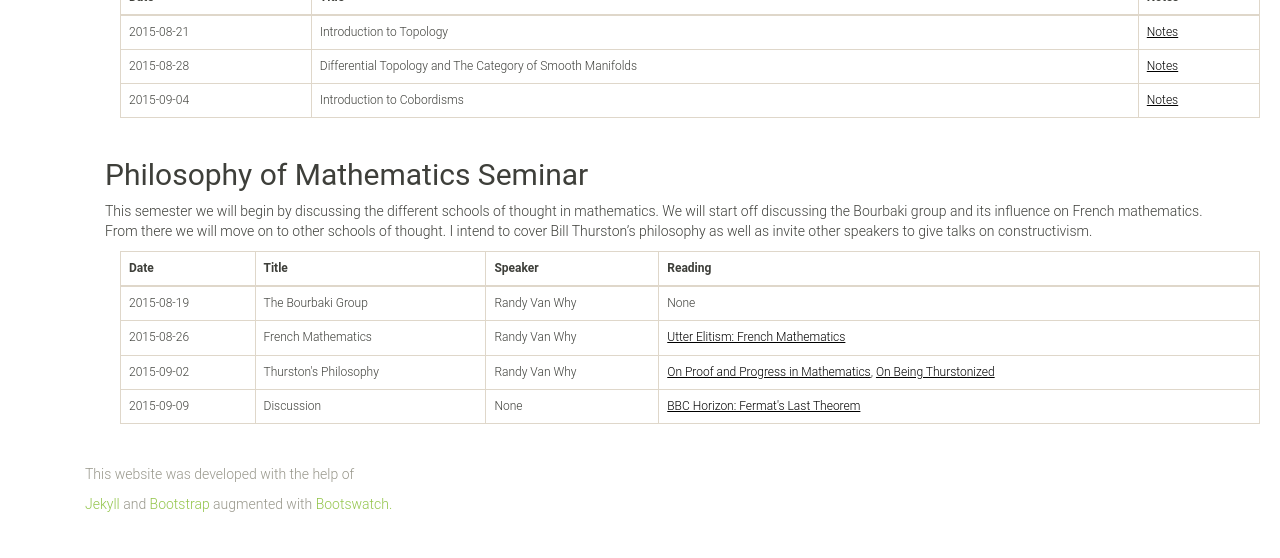
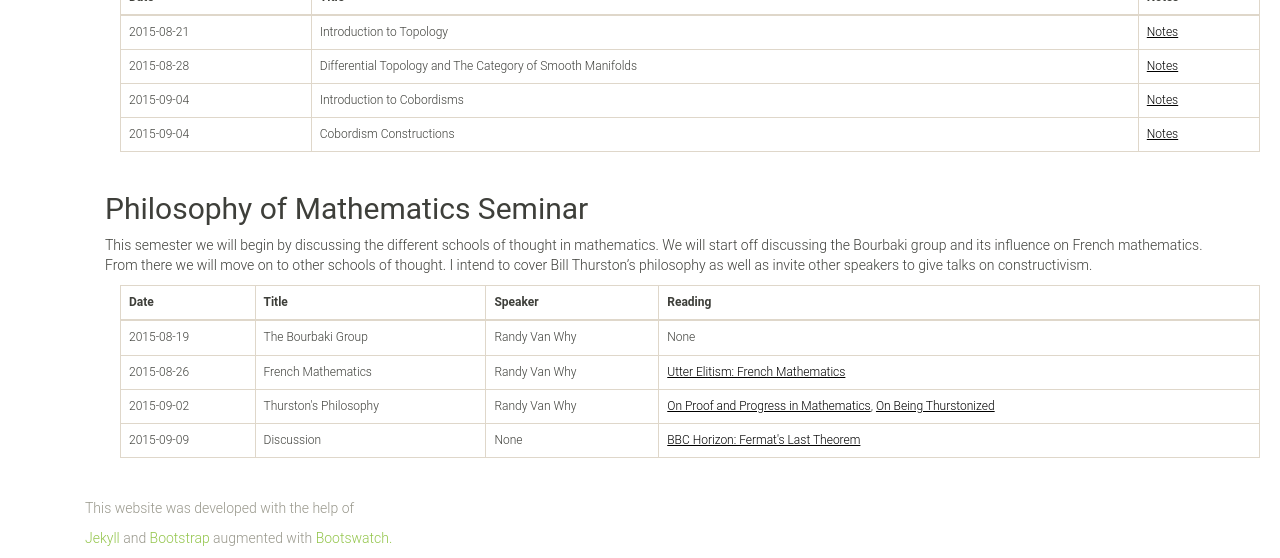
Before and after one commit to rvanwhy/rvanwhy.github.io, a Jekyll site: the page built from 02-seminars.md, in a window 1280 px wide. Shown: the part 437-995 px from the top of the page. Built offline with Jekyll 4.4.1, drawn with Linux system fonts in a browser that asks for light colours; nearby versions of some CDN libraries; formulas are drawn with MathJax 3; before the commit the page ends 961 px from its top, so only the background shows below that.

Commit message:
ADD: Added lecture notes for the fourth week.

```diff
--- a/02-seminars.md
+++ b/02-seminars.md
@@ -44,6 +44,12 @@ alt="source: Wikipedia" align="middle" style="width: 200px;">
        		<td>Introduction to Cobordisms</td>
         	<td><a style="color:black" href="/assets/pdf/l3.pdf">Notes</a></td>
       	 </tr>
+	 <tr>
+		<td>2015-09-04</td>
+       		<td>Cobordism Constructions</td>
+        	<td><a style="color:black" href="/assets/pdf/l4.pdf">Notes</a></td>
+      	 </tr>
+
 	</tbody>
 </table>
 </div>
```
Also changed, not shown: 1 other file.
